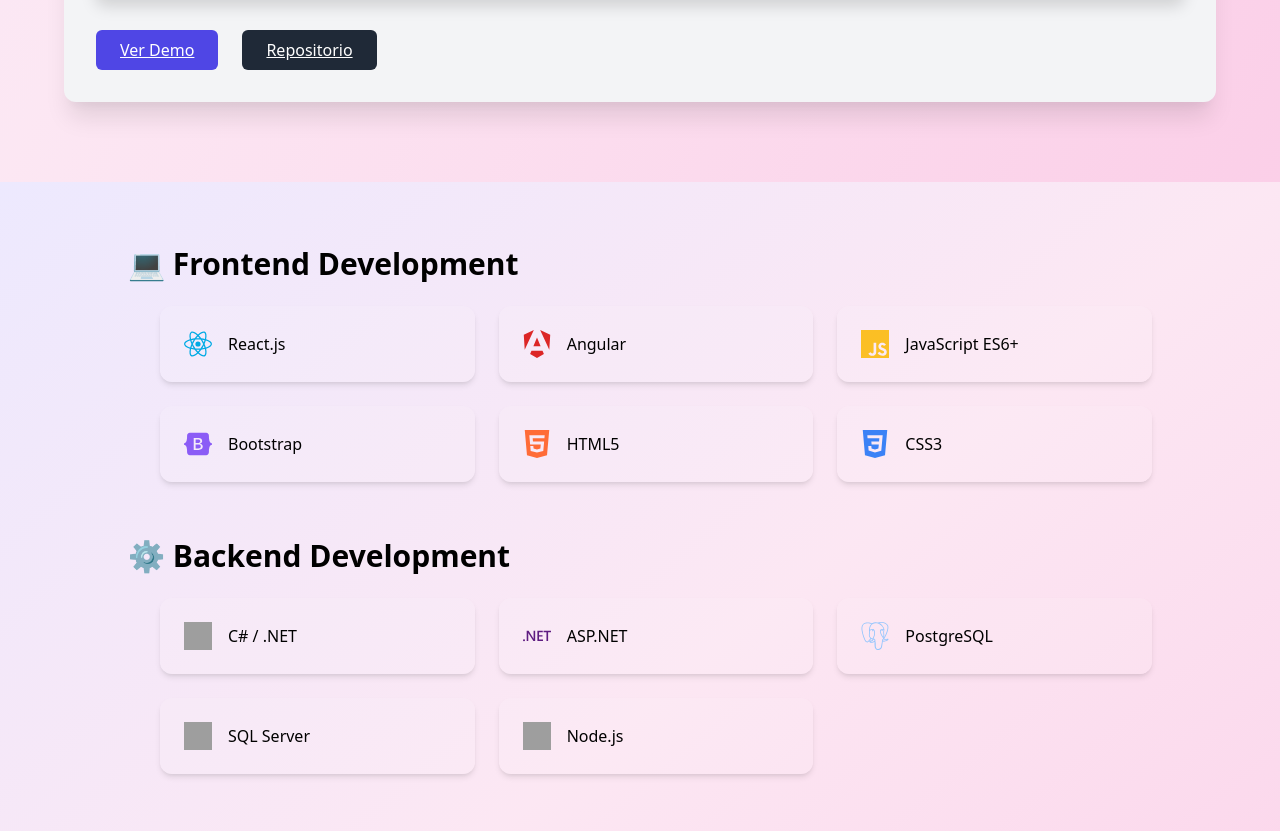
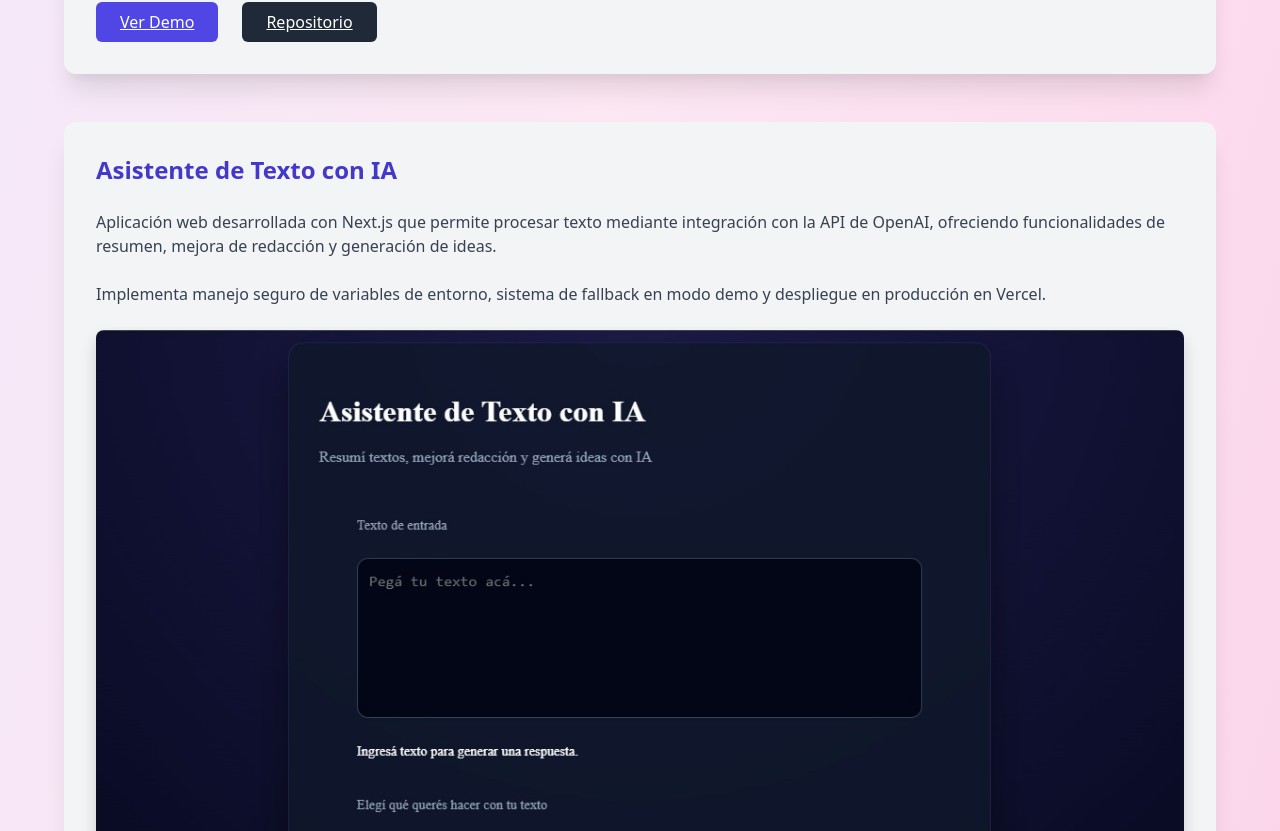
Before and after one commit to Agustina-Flores/Mi-portfolio, a React (Create React App) app: page / in a window 1280 px wide. Shown: the part 3789-4620 px from the top of the page. Built offline with nearby package versions, Linux system fonts and the light colour scheme; grey boxes are pictures that could not be loaded.

Commit message:
Nuevo Proyecto Asistente de Texto con IA

```diff
--- a/src/componentes/Proyecto.jsx
+++ b/src/componentes/Proyecto.jsx
@@ -1,5 +1,7 @@
 import veterinariaGif from '../assets/veterinaria.gif';
 import homeGif from '../assets/home.gif';
+import asistenteIa from '../assets/asistenteIA.png';
+import asistenteIaResult from '../assets/asistenteIA-resultado.png';
 
 export const Proyectos = () => {
 
@@ -11,6 +13,18 @@ export const Proyectos = () => {
       gifAdmin: veterinariaGif,
       demo: "https://veterinaria-frontend-74k3.onrender.com/",
       repo: "https://github.com/Agustina-Flores/ProyectoVeterinaria"
+    },
+      {
+      titulo: "Asistente de Texto con IA",
+      descripcion: <>
+      Aplicación web desarrollada con Next.js que permite procesar texto mediante integración con la API de OpenAI, ofreciendo funcionalidades de resumen, mejora de redacción y generación de ideas.
+      <br /><br />
+      Implementa manejo seguro de variables de entorno, sistema de fallback en modo demo y despliegue en producción en Vercel.
+      </>,
+      asistenteIa: asistenteIa,
+      asistenteIaResult: asistenteIaResult,
+      demo: "https://ai-content-helper-sigma.vercel.app/",
+      repo: "https://github.com/Agustina-Flores/Ai-content-helper-"
     }
   ];
 
@@ -27,6 +41,9 @@ export const Proyectos = () => {
             <h3 className="text-2xl font-bold text-indigo-700 mb-4">{proyecto.titulo}</h3>
             <p className="text-gray-700 mb-6">{proyecto.descripcion}</p>
 
+            {/* Sección Veterinaria */}
+            {proyecto.gifHome && proyecto.gifAdmin && (
+              <>
                 <div className="mb-8" data-aos="fade-right">
                   <h4 className="text-xl font-semibold mb-2">Vista Home</h4>
                   <p className="mb-4 text-gray-700">
@@ -34,7 +51,7 @@ export const Proyectos = () => {
                   </p>
                   <img
                     src={proyecto.gifHome}
-            alt="**Vista Home**"
+                    alt="Vista Home"
                     className="w-full h-[400px] object-cover rounded-lg shadow"
                   />
                 </div>
@@ -46,26 +63,36 @@ export const Proyectos = () => {
                   </p>
                   <div className="bg-gray-100 p-4 rounded-lg shadow mb-4">
                     <h5 className="font-semibold mb-2">🔐 Usuarios de prueba</h5>
-          <p className="text-sm text-gray-700 mb-2">Podés acceder con alguno de los siguientes roles para explorar el sistema:</p>
-
                     <ul className="list-disc list-inside space-y-1 text-sm text-gray-800">
-            <li>
-              👩‍💼 <strong>Administrador</strong> — <code>admin@gmail.com</code> / <code>admin123</code>
-            </li>
-            <li>
-              💁‍♀️ <strong>Recepcionista</strong> — <code>recep@gmail.com</code> / <code>recep123</code>
-            </li>
-            <li>
-              🩺 <strong>Veterinario</strong> — <code>vet@gmail.com</code> / <code>vet123</code>
-            </li>
+                      <li>👩‍💼 <strong>Administrador</strong> — <code>admin@gmail.com</code> / <code>admin123</code></li>
+                      <li>💁‍♀️ <strong>Recepcionista</strong> — <code>recep@gmail.com</code> / <code>recep123</code></li>
+                      <li>🩺 <strong>Veterinario</strong> — <code>vet@gmail.com</code> / <code>vet123</code></li>
                     </ul>
                   </div>
                   <img
                     src={proyecto.gifAdmin}
-            alt="Vista de Administrador en funcionamiento"
+                    alt="Vista Administrador"
                     className="w-full h-[400px] object-cover rounded-lg shadow"
                   />
                 </div>
+              </>
+            )}
+
+            {/*Asistente IA */}
+            {proyecto.asistenteIa && proyecto.asistenteIaResult && (
+              <div className="mb-8" data-aos="fade-right">
+                <img
+                  src={proyecto.asistenteIa}
+                  alt="Asistente IA"
+                  className="w-full h-[400px] object-cover rounded-lg shadow mb-4"
+                />
+                <img
+                  src={proyecto.asistenteIaResult}
+                  alt="Resultado del Asistente IA"
+                  className="w-full h-[400px] object-cover rounded-lg shadow"
+                />
+              </div>
+            )}
 
             <div className="flex gap-4 mt-6">
               <a
--- a/src/componentes/Skills.jsx
+++ b/src/componentes/Skills.jsx
@@ -1,4 +1,4 @@
-import { SiReact, SiAngular,SiJavascript,SiHtml5,SiCss3,SiBootstrap,
+import { SiReact, SiAngular,SiJavascript,SiTypescript,SiNextdotjs,
   SiDotnet, SiPostgresql,SiGithub,SiPostman,SiRender} from 'react-icons/si';
 
 export const Skills = () =>
@@ -20,13 +20,10 @@ export const Skills = () =>
               <SiJavascript className="text-yellow-400 w-7 h-7" /> JavaScript ES6+
             </li>
             <li className="bg-white bg-opacity-10 backdrop-blur rounded-xl p-4 shadow-md flex items-center gap-3">
-              <SiBootstrap className="text-purple-500 w-7 h-7" /> Bootstrap
+              <SiNextdotjs className="w-7 h-7" /> Next.js
             </li>
             <li className="bg-white bg-opacity-10 backdrop-blur rounded-xl p-4 shadow-md flex items-center gap-3">
-              <SiHtml5 className="w-7 h-7" style={{ color: '#FF6C37' }}/> HTML5
-            </li>
-            <li className="bg-white bg-opacity-10 backdrop-blur rounded-xl p-4 shadow-md flex items-center gap-3">
-              <SiCss3 className="text-blue-500 w-7 h-7" /> CSS3
+              <SiTypescript className="w-7 h-7" /> Typescript
             </li>
           </ul>
         </div>
@@ -47,10 +44,6 @@ export const Skills = () =>
             <li className="bg-white bg-opacity-10 backdrop-blur rounded-xl p-4 shadow-md flex items-center gap-3">
               <img src="https://cdn.jsdelivr.net/gh/devicons/devicon/icons/microsoftsqlserver/microsoftsqlserver-plain.svg" alt="SQL Server" className="w-7 h-7" />
               SQL Server
-            </li>
-            <li className="bg-white bg-opacity-10 backdrop-blur rounded-xl p-4 shadow-md flex items-center gap-3">
-              <img src="https://cdn.jsdelivr.net/gh/devicons/devicon/icons/nodejs/nodejs-original.svg" alt="Node.js" className="w-7 h-7" />
-              Node.js
             </li>
           </ul>
         </div>
```
Also changed, not shown: src/assets/asistenteIA-resultado.png (added), src/assets/asistenteIA.png (added). Lines whose indentation alone changed are shown as unchanged.
